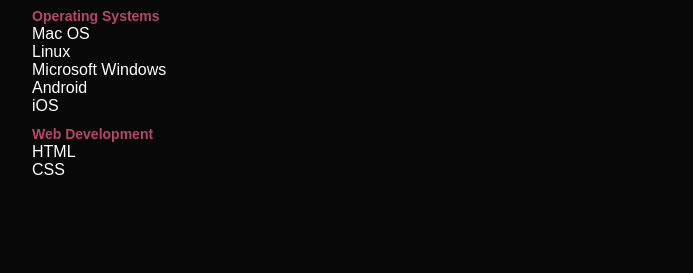
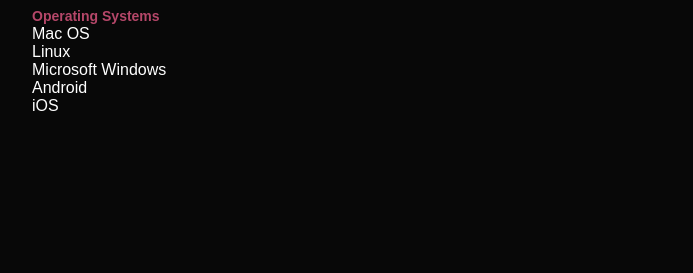
Before and after one commit to sahebsa/Potfolio, a plain HTML site: page index.html in a window 1280 px wide. Shown: the part 1687-1960 px from the top of the page, 96-789 px from the left. Drawn offline with Linux system fonts and the light colour scheme.

Commit message:
Update index.html

```diff
--- a/index.html
+++ b/index.html
@@ -63,7 +63,6 @@
                         <li><span><b>Programming Languages</b></span><br>Java<br>Python<br>C<br>C++ <br> JavaScript</li>
                         <li><span><b>Web Development</b></span><br>HTML<br>CSS</li>
                         <li><span><b>Operating Systems</b></span><br>Mac OS<br>Linux<br>Microsoft Windows<br>Android<br>iOS</li>
-                        <li><span><b>Web Development</b></span><br>HTML<br>CSS</li>
                     </ul>
                 </div>
 
```
